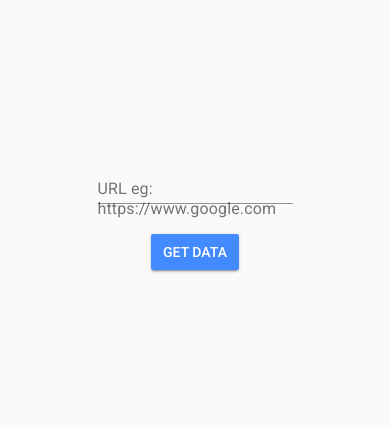
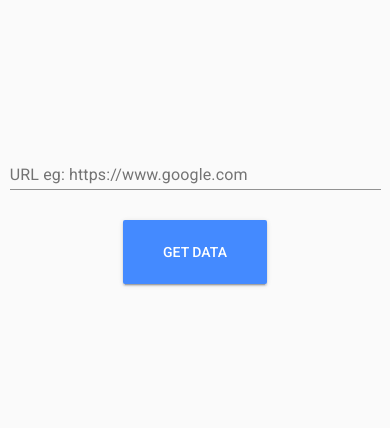
Before and after one commit to natsayuki/datacollectionwebsite, a website: page index.html in a window 390 px wide. Shown: the part 208-636 px from the top of the page. Drawn offline with nearby package versions, Linux system fonts and the light colour scheme.

Commit message:
heroku time

```diff
--- a/index.html
+++ b/index.html
@@ -17,7 +17,7 @@
           <label>URL eg: https://www.google.com</label>
           <md-input v-model="url"></md-input>
         </md-field>
-        <md-button class="md-primary md-raised" @click="getData()">GET DATA</md-button>
+        <md-button class="md-primary md-raised button" @click="getData()">GET DATA</md-button>
       </form>
       <div v-else class="list">
         <h2>Response Time: {{data.ping}}</h2>
--- a/style.css
+++ b/style.css
@@ -32,3 +32,14 @@
   width: 50vw;
   height: 50vh;
 }
+
+@media(max-width: 900px){
+  .card{
+    width: 95vw;
+    height: 50vh;
+  }
+  .button{
+    width: 9rem;
+    height: 4rem !important;
+  }
+}
```
